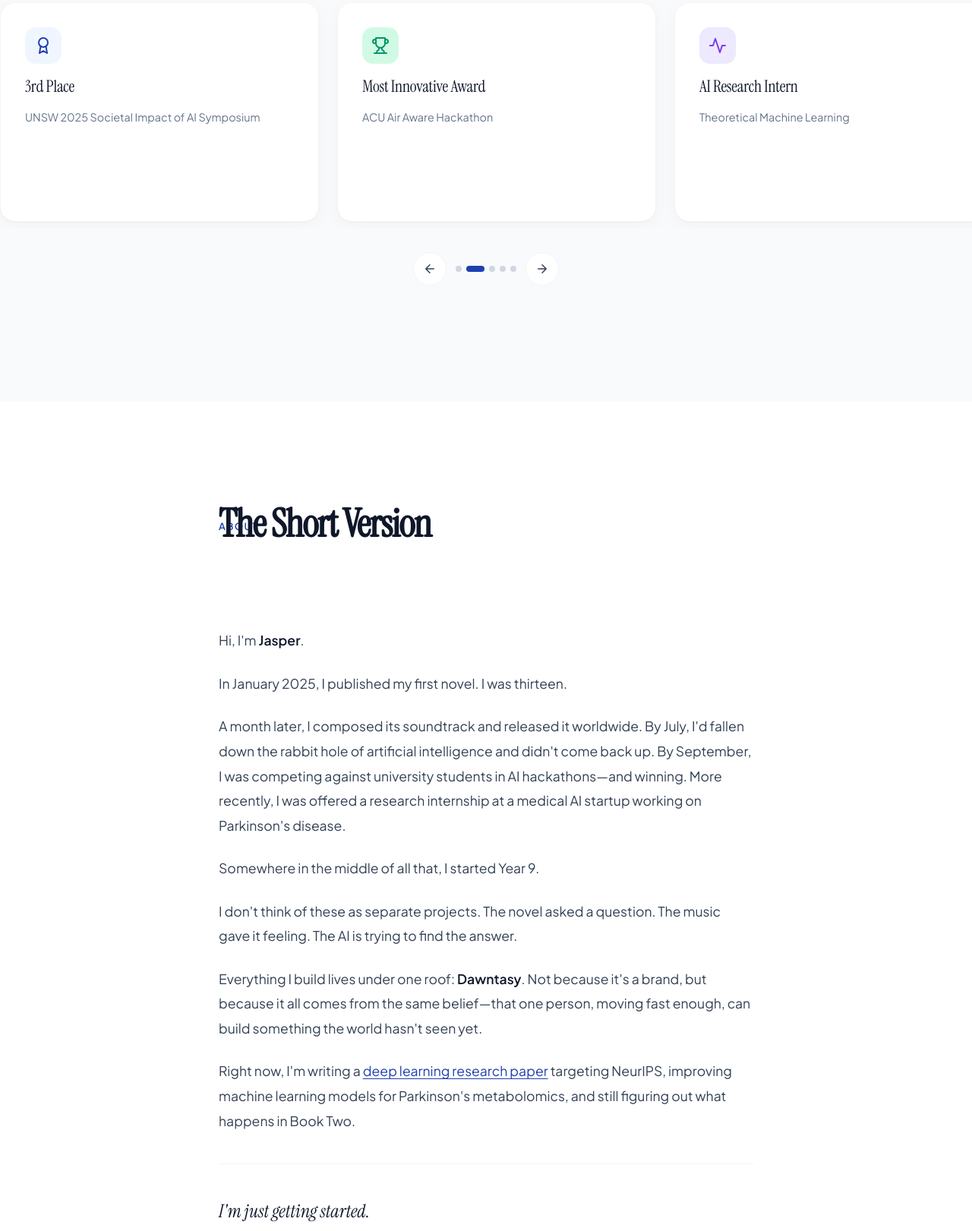
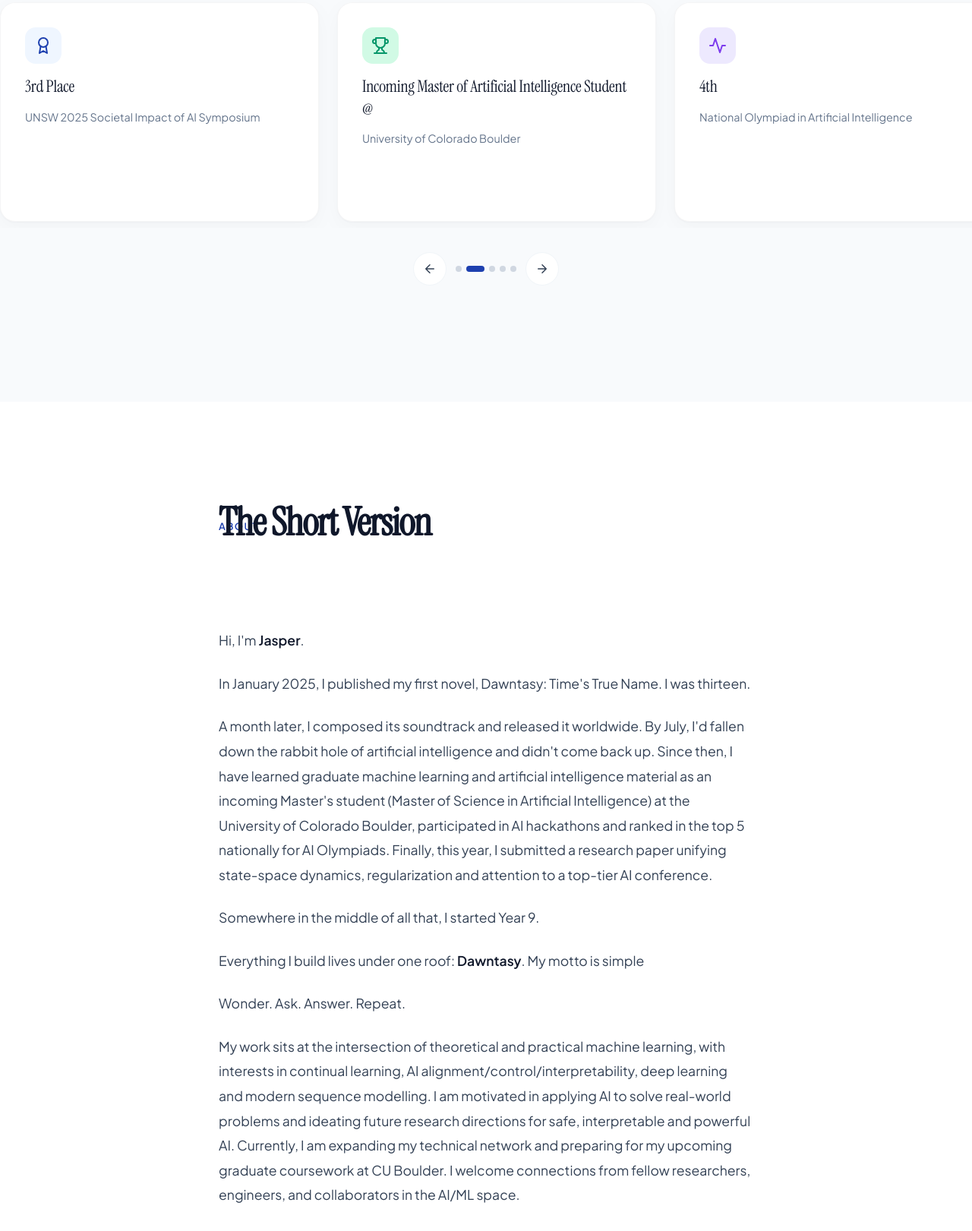
Before and after one commit to dawntasy/dawntasysite, a plain HTML site: page index.html in a window 1280 px wide. Shown: the part 1072-2693 px from the top of the page at 76% size. Drawn offline with Linux system fonts and the light colour scheme.

Commit message:
Update index.html

```diff
--- a/index.html
+++ b/index.html
@@ -7,7 +7,7 @@
 
 <!-- meta -->
 <title>Jasper Jiang — 13-Year-Old Author, AI Architect and Machine Learning Engineer | Dawntasy </title>
-<meta name="description" content="Jasper Jiang published a YA fantasy novel at 13, composes music, wins AI hackathons against university students, and researches machine learning and AI applications. All proceeds donated to Make-A-Wish Foundation.">
+<meta name="description" content="Jasper Jiang published a YA fantasy novel at 13, and is now concurrently writing books and conducting modern AI/machine learning research into cutting-edge topics like continual learning, AI alignment/control/interpretability, natural language processing and sequence modelling with transformers and state-space models.">
 <meta name="keywords" content="Jasper Jiang, Dawntasy, ya fantasy books, adult fantasy books, young adult fantasy book series, young adult fantasy books, deep learning with python, Time's True Name, LearnWaterFlow">
 <meta name="author" content="Jasper Jiang">
 <meta name="robots" content="index, follow, max-image-preview:large, max-snippet:-1, max-video-preview:-1">
@@ -20,7 +20,7 @@
 <meta property="og:type" content="website">
 <meta property="og:url" content="https://dawntasy.com/">
 <meta property="og:title" content="Jasper Jiang — 13-Year-Old Author, AI Architect & Machine Learning Engineer">
-<meta property="og:description" content="Published a YA fantasy novel at 13. Composes music. Wins AI hackathons against university students. Researches machine learning and AI applications. All book proceeds go to Make-A-Wish Foundation.">
+<meta property="og:description" content="Jasper Jiang published a YA fantasy novel at 13, and is now concurrently writing books and conducting modern AI/machine learning research into cutting-edge topics like continual learning, AI alignment/control/interpretability, natural language processing and sequence modelling with transformers and state-space models.">
 <meta property="og:site_name" content="Dawntasy">
 <meta property="og:locale" content="en_AU">
 
@@ -1535,7 +1535,7 @@ button { font-family: inherit; cursor: pointer; border: none; background: none;
 
   <div class="hero-content">
     <h1 class="hero-punchline">Book. Music. Neural network.<br>Somewhere in there, I turned 13.</h1>
-    <p class="hero-subtitle">Author. Musical artist. AI architect.</p>
+    <p class="hero-subtitle">Wonder. Ask. Answer. Repeat.</p>
     <div class="hero-cta-row">
       <a href="#book" class="btn-primary">
         Read the Book
@@ -1585,30 +1585,29 @@ button { font-family: inherit; cursor: pointer; border: none; background: none;
         <div class="card-subtitle">UNSW 2025 Societal Impact of AI Symposium</div>
       </article>
 
-      <!-- Card 3: ACU -->
+      <!-- Card 3: MS Student (LEGACY CARD: ACU) -->
       <article class="carousel-card" role="listitem">
         <div class="card-icon card-icon-acu" aria-hidden="true">
           <svg width="24" height="24" viewBox="0 0 24 24" fill="none" stroke="currentColor" stroke-width="2" stroke-linecap="round" stroke-linejoin="round"><path d="M6 9H4.5a2.5 2.5 0 0 1 0-5C7 4 6 9 6 9M18 9h1.5a2.5 2.5 0 0 0 0-5C17 4 18 9 18 9"/><path d="M4 22h16"/><path d="M10 14.66V17c0 .55-.47.98-.97 1.21C7.85 18.75 7 20 7 22"/><path d="M14 14.66V17c0 .55.47.98.97 1.21C16.15 18.75 17 20 17 22"/><path d="M18 2H6v7a6 6 0 0 0 12 0V2Z"/></svg>
         </div>
-        <div class="card-title">Most Innovative Award</div>
-        <div class="card-subtitle">ACU Air Aware Hackathon</div>
+        <div class="card-title">Incoming Master of Artificial Intelligence Student @</div>
+        <div class="card-subtitle">University of Colorado Boulder</div>
       </article>
 
       <article class="carousel-card" role="listitem">
         <div class="card-icon card-icon-preview" aria-hidden="true">
           <svg width="24" height="24" viewBox="0 0 24 24" fill="none" stroke="currentColor" stroke-width="2" stroke-linecap="round" stroke-linejoin="round"><path d="M22 12h-4l-3 9L9 3l-3 9H2"/></svg>
         </div>
-        <div class="card-title">AI Research Intern</div>
-        <div class="card-subtitle">Theoretical Machine Learning</div>
+        <div class="card-title">4th</div>
+        <div class="card-subtitle">National Olympiad in Artificial Intelligence</div>
       </article>
 
-      <!-- Card 5: FunCAN -->
       <article class="carousel-card" role="listitem">
         <div class="card-icon card-icon-funcan" aria-hidden="true">
           <svg width="24" height="24" viewBox="0 0 24 24" fill="none" stroke="currentColor" stroke-width="2" stroke-linecap="round" stroke-linejoin="round"><circle cx="18" cy="18" r="3"/><circle cx="6" cy="6" r="3"/><path d="M13 6h3a2 2 0 0 1 2 2v7"/><path d="M11 18H8a2 2 0 0 1-2-2V9"/></svg>
         </div>
-        <div class="card-title">FunCAN</div>
-        <div class="card-subtitle">Deep Learning Research</div>
+        <div class="card-title">AI Research Paper</div>
+        <div class="card-subtitle">Linear-Time State-Space Sequence Modelling</div>
       </article>
 
     </div>
@@ -1636,17 +1635,19 @@ button { font-family: inherit; cursor: pointer; border: none; background: none;
     <div class="about-body">
       <p class="reveal reveal-delay-2">Hi, I'm <strong>Jasper</strong>.</p>
 
-      <p class="reveal reveal-delay-2">In January 2025, I published my first novel. I was thirteen.</p>
-
-      <p class="reveal reveal-delay-3">A month later, I composed its soundtrack and released it worldwide. By July, I'd fallen down the rabbit hole of artificial intelligence and didn't come back up. By September, I was competing against university students in AI hackathons—and winning. More recently, I was offered a research internship at a medical AI startup working on Parkinson's disease.</p>
+      <p class="reveal reveal-delay-2">In January 2025, I published my first novel, Dawntasy: Time's True Name. I was thirteen.</p>
+
+      <p class="reveal reveal-delay-3">A month later, I composed its soundtrack and released it worldwide. By July, I'd fallen down the rabbit hole of artificial intelligence and didn't come back up. Since then, I have learned graduate machine learning and artificial intelligence material as an incoming Master's student (Master of Science in Artificial Intelligence) at the University of Colorado Boulder, participated in AI hackathons and ranked in the top 5 nationally for AI Olympiads. Finally, this year, I submitted a research paper unifying state-space dynamics, regularization and attention to a top-tier AI conference.</p>
 
       <p class="reveal reveal-delay-3">Somewhere in the middle of all that, I started Year 9.</p>
 
-      <p class="reveal reveal-delay-3">I don't think of these as separate projects. The novel asked a question. The music gave it feeling. The AI is trying to find the answer.</p>
-
-      <p class="reveal reveal-delay-3">Everything I build lives under one roof: <strong>Dawntasy</strong>. Not because it's a brand, but because it all comes from the same belief—that one person, moving fast enough, can build something the world hasn't seen yet.</p>
-
-      <p class="reveal reveal-delay-3">Right now, I'm writing a <a href="https://dawntasy.com/research.html" style="color: var(--royal); text-decoration: underline; text-underline-offset: 3px;">deep learning research paper</a> targeting NeurIPS, improving machine learning models for Parkinson's metabolomics, and still figuring out what happens in Book Two.</p>
+      <p class="reveal reveal-delay-3">Everything I build lives under one roof: <strong>Dawntasy</strong>. My motto is simple</p>
+
+      <p class="reveal reveal-delay-3">Wonder. Ask. Answer. Repeat.</p>
+
+      <p class="reveal reveal-delay-3">My work sits at the intersection of theoretical and practical machine learning, with interests in continual learning, AI alignment/control/interpretability, deep learning and modern sequence modelling. I am motivated in applying AI to solve real-world problems and ideating future research directions for safe, interpretable and powerful AI.
+
+Currently, I am expanding my technical network and preparing for my upcoming graduate coursework at CU Boulder. I welcome connections from fellow researchers, engineers, and collaborators in the AI/ML space.</p>
 
       <p class="about-closer reveal reveal-delay-4">I'm just getting started.</p>
     </div>
```
